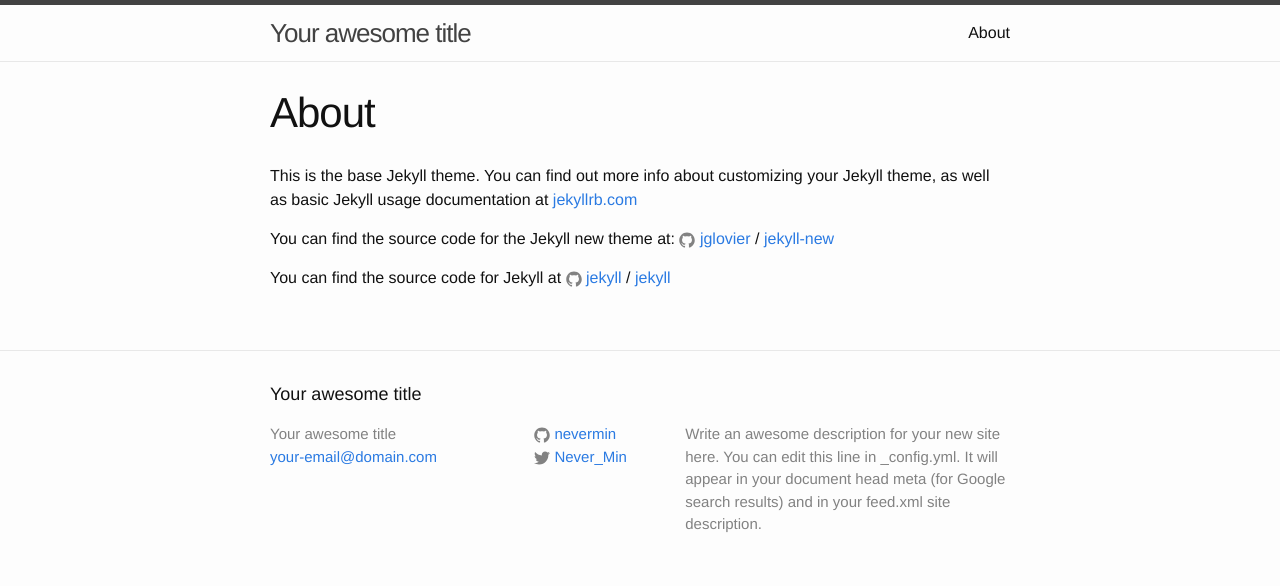
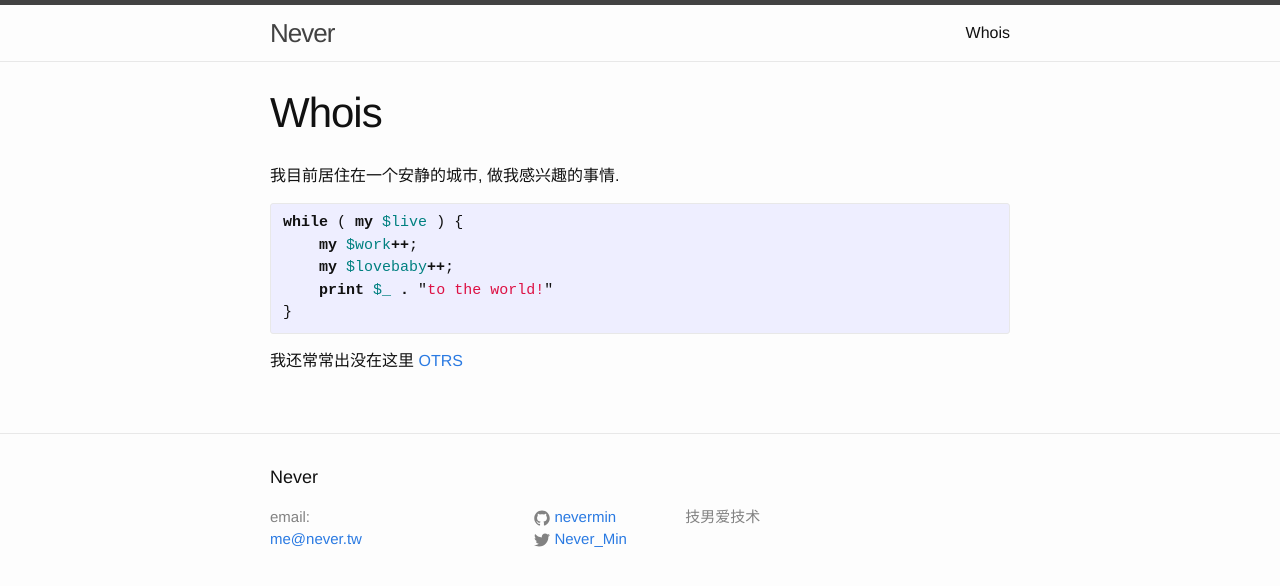
Before and after one commit to NeverMin/nevermin.github.io, a Jekyll site: the page built from about.md, in a window 1280 px wide. Shown: the top 586 px of the page. Built offline with Jekyll 4.4.1, drawn with Linux system fonts in a browser that asks for light colours.

Commit message:
hello world

```diff
--- a/_config.yml
+++ b/_config.yml
@@ -6,16 +6,15 @@
 # 'jekyll serve'. If you change this file, please restart the server process.
 
 # Site settings
-title: Your awesome title
-email: your-email@domain.com
+title: Never
+email: me@never.tw
 description: > # this means to ignore newlines until "baseurl:"
-  Write an awesome description for your new site here. You can edit this
-  line in _config.yml. It will appear in your document head meta (for
-  Google search results) and in your feed.xml site description.
+  技男爱技术
 baseurl: "" # the subpath of your site, e.g. /blog
-url: "http://yourdomain.com" # the base hostname & protocol for your site
+url: "http://blog.never.tw" # the base hostname & protocol for your site
 twitter_username: Never_Min
 github_username:  nevermin
 
 # Build settings
 markdown: kramdown
+drafts: --drafts
--- a/_includes/footer.html
+++ b/_includes/footer.html
@@ -7,7 +7,7 @@
     <div class="footer-col-wrapper">
       <div class="footer-col footer-col-1">
         <ul class="contact-list">
-          <li>{{ site.title }}</li>
+          <li>email:</li>
           <li><a href="mailto:{{ site.email }}">{{ site.email }}</a></li>
         </ul>
       </div>
--- a/about.md
+++ b/about.md
@@ -1,15 +1,17 @@
 ---
 layout: page
-title: About
+title: Whois
 permalink: /about/
 ---
 
-This is the base Jekyll theme. You can find out more info about customizing your Jekyll theme, as well as basic Jekyll usage documentation at [jekyllrb.com](http://jekyllrb.com/)
+我目前居住在一个安静的城市, 做我感兴趣的事情.
 
-You can find the source code for the Jekyll new theme at:
-{% include icon-github.html username="jglovier" %} /
-[jekyll-new](https://github.com/jglovier/jekyll-new)
+{% highlight perl %}
+while ( my $live ) {
+    my $work++;
+    my $lovebaby++;
+    print $_ . "to the world!"
+}
+{% endhighlight perl %}
 
-You can find the source code for Jekyll at
-{% include icon-github.html username="jekyll" %} /
-[jekyll](https://github.com/jekyll/jekyll)
+我还常常出没在这里 [OTRS](https://ask.otrs.org.cn)
--- a/index.html
+++ b/index.html
@@ -4,7 +4,7 @@ layout: default
 
 <div class="home">
 
-  <h1 class="page-heading">Posts</h1>
+  <h1 class="page-heading">Thinks</h1>
 
   <ul class="post-list">
     {% for post in site.posts %}
@@ -18,6 +18,6 @@ layout: default
     {% endfor %}
   </ul>
 
-  <p class="rss-subscribe">subscribe <a href="{{ "/feed.xml" | prepend: site.baseurl }}">via RSS</a></p>
+  <p class="rss-subscribe">订阅更新 <a href="{{ "/feed.xml" | prepend: site.baseurl }}">RSS</a></p>
 
 </div>
```
Also changed, not shown: _posts/2016-02-24-helloworld.markdown (added, +8 -0 lines), _posts/2016-02-24-welcome-to-jekyll.markdown (deleted, +0 -25 lines).
